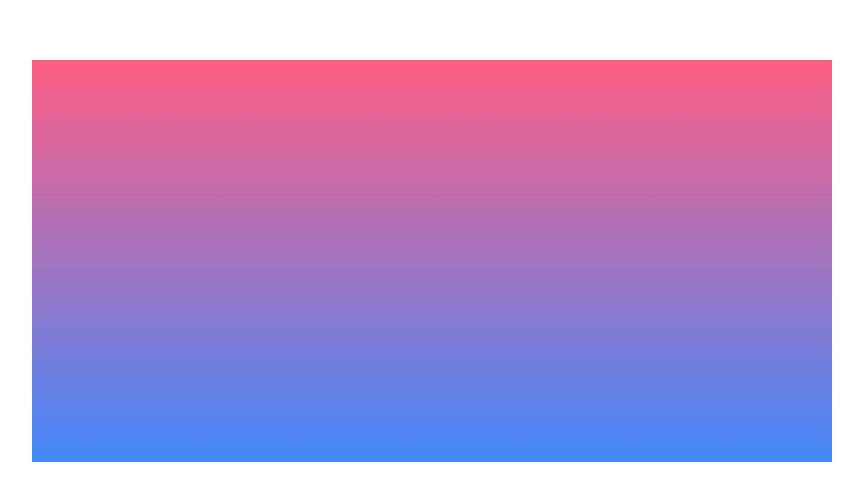
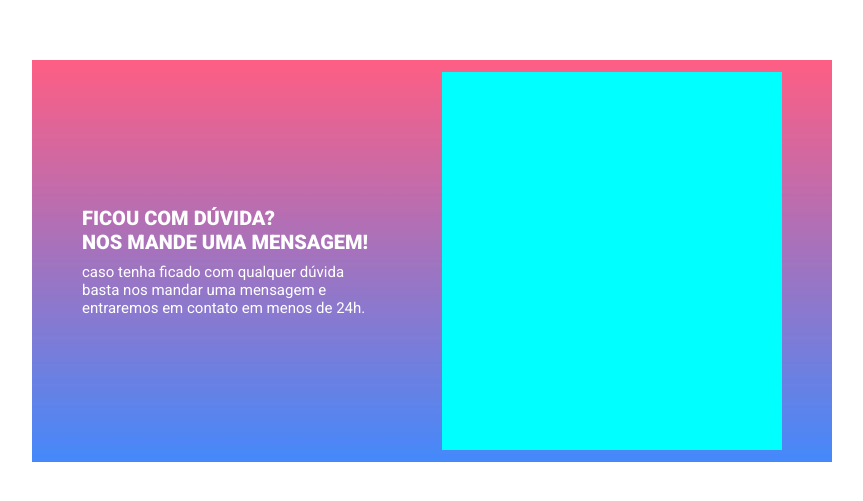
Before and after one commit to Gabriel-F-Freitas/formulario-com-validacao, a plain HTML site: page index.html in a window 1280 px wide. Shown: the part 139-640 px from the top of the page, without its empty margins (208-1071 px from the left). Drawn offline with Linux system fonts and the light colour scheme.

Commit message:
criada div de informações

```diff
--- a/index.html
+++ b/index.html
@@ -1,17 +1,38 @@
 <!DOCTYPE html>
 <html lang="pt-BR">
+
 <head>
     <meta charset="UTF-8">
     <meta name="viewport" content="width=device-width, initial-scale=1.0">
     <title>Formulário com validação</title>
+    <link rel="preconnect" href="https://fonts.googleapis.com">
+    <link rel="preconnect" href="https://fonts.gstatic.com" crossorigin>
+    <link href="https://fonts.googleapis.com/css2?family=Roboto:ital,wght@0,100..900;1,100..900&display=swap"
+        rel="stylesheet">
     <link rel="stylesheet" href="src/estilos.css">
     <link rel="stylesheet" href="src/reset.css">
 </head>
+
 <body>
     <main>
-       <div class="container"></div>
+        <div class="container">
+
+            <div class="info">
+                <div class="titulo">
+                    <p>FICOU COM DÚVIDA?<br>NOS MANDE UMA MENSAGEM!</p>
+                </div>
+
+                <div class="texto">
+                    <p>caso tenha ficado com qualquer dúvida basta nos mandar uma mensagem e entraremos em contato em menos de 24h.</p>
+                </div>
+            </div>
+
+            <div class="formulario"></div>
+
+        </div>
     </main>
 
     <script src="script.js"></script>
 </body>
+
 </html>
--- a/src/estilos.css
+++ b/src/estilos.css
@@ -10,4 +10,44 @@ main {
     background-size: contain;
     height: 402px;
     width: 800px;
+    display: flex;
+    align-items: center;
+    justify-content: center;
 }
+
+.info {
+    width: 300px;
+    height: 111px;
+    margin-right: 60px;
+}
+
+.info .titulo {
+    width: 287px;
+    height: 46px;
+    margin-bottom: 11px;
+}
+
+.info .titulo p {
+    font-family: Roboto;
+    font-weight: 900;
+    font-size: 20px;
+    color: #FFFFFF;
+}
+
+.info .texto {
+    width: 300px;
+    height: 54px;
+}
+
+.info .texto p {
+    font-family: Roboto;
+    font-weight: 400;
+    font-size: 15px;
+    color: #FFFFFF;
+}
+
+.formulario {
+    width: 340px;
+    height: 378px;
+    background-color: aqua;
+}
```
